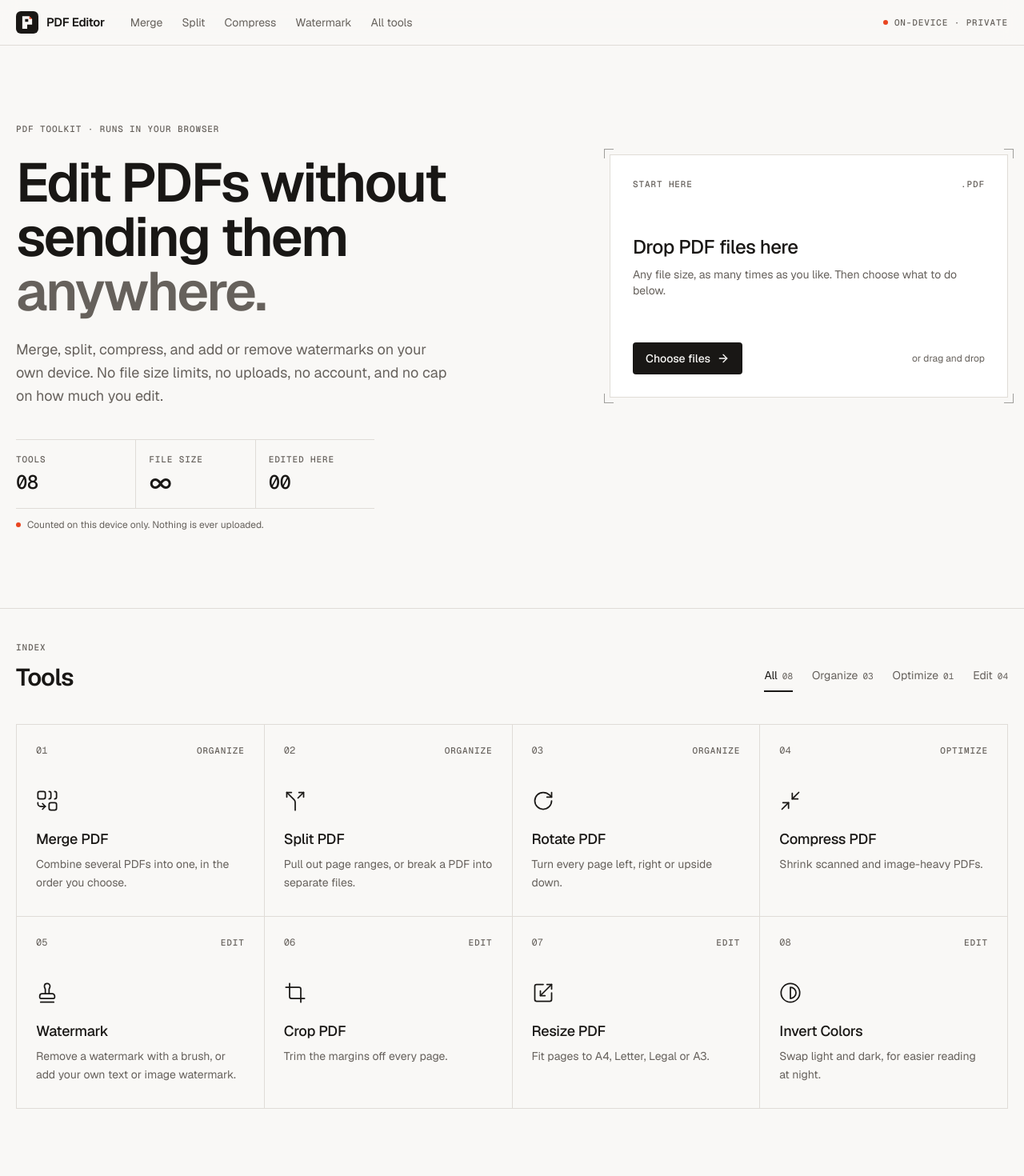
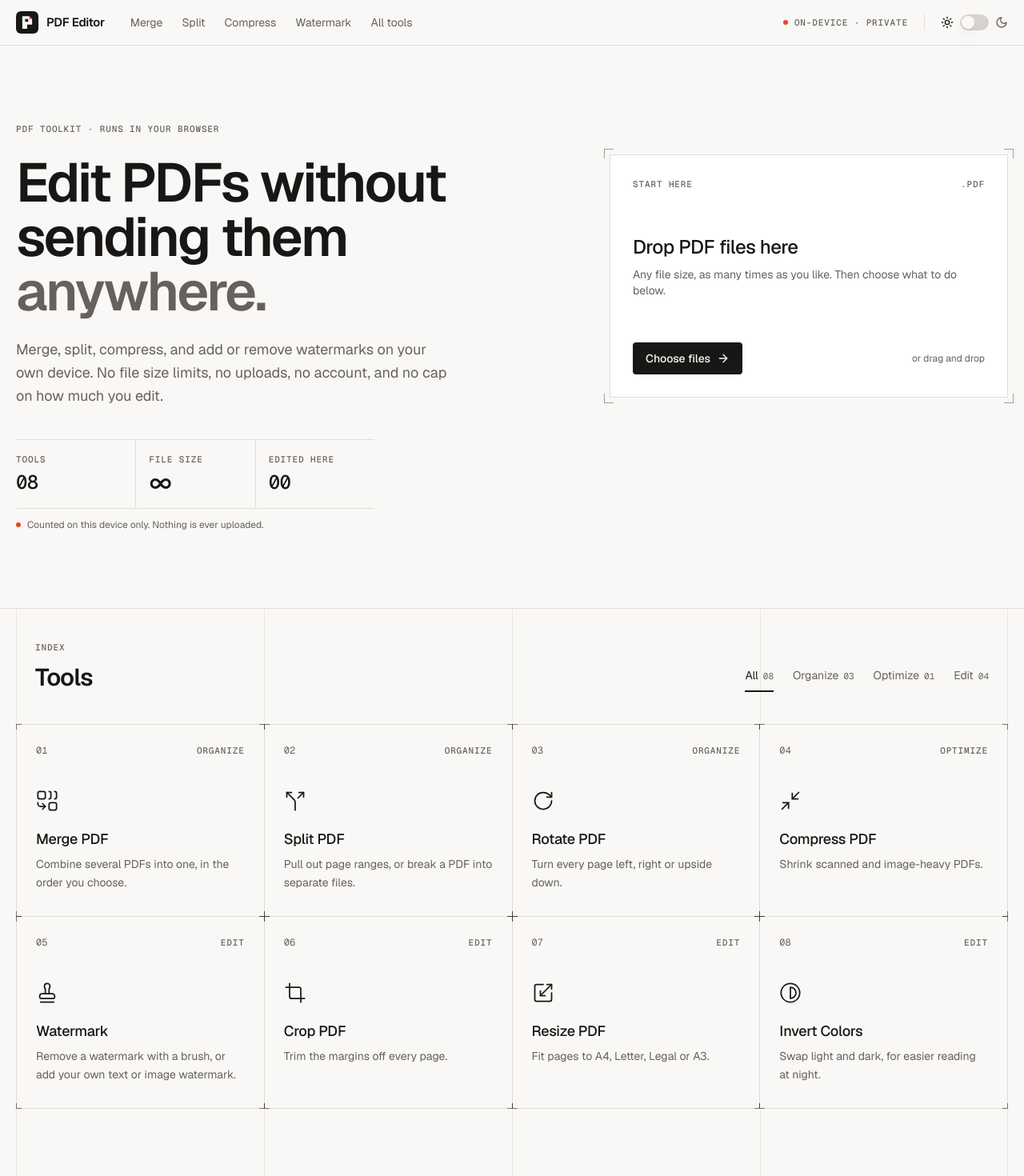
Before and after one commit to AneeshRahman/PDF-editor, a React (Vite) app: page / in a window 1280 px wide. Shown: the top 1470 px of the page at 80% size. Built offline with nearby package versions, Linux system fonts and the light colour scheme.

Commit message:
feat: implement theme switcher and enhance theme management with local storage support

```diff
--- a/index.html
+++ b/index.html
@@ -11,7 +11,18 @@
     <meta name="apple-mobile-web-app-title" content="PDF Editor" />
     <meta name="theme-color" media="(prefers-color-scheme: light)" content="#f9f8f5" />
     <meta name="theme-color" media="(prefers-color-scheme: dark)" content="#131211" />
-    <meta name="color-scheme" content="light" />
+    <meta name="color-scheme" content="light dark" />
+    <!-- Apply the saved (or system) theme before first paint, so there is no flash. -->
+    <script>
+      (function () {
+        try {
+          var t = localStorage.getItem("pdf-editor:theme");
+          if (t !== "light" && t !== "dark") t = matchMedia("(prefers-color-scheme: dark)").matches ? "dark" : "light";
+          document.documentElement.classList.toggle("dark", t === "dark");
+          document.documentElement.style.colorScheme = t;
+        } catch (e) {}
+      })();
+    </script>
 
     <link rel="icon" href="/favicon.svg" type="image/svg+xml" />
     <link rel="icon" href="/favicon-32.png" type="image/png" sizes="32x32" />
--- a/src/components/AppLayout.tsx
+++ b/src/components/AppLayout.tsx
@@ -2,6 +2,7 @@ import { Link, NavLink, Outlet } from "react-router-dom";
 import { TOOLS } from "../lib/tools";
 import { cn } from "../lib/utils";
 import { Wordmark } from "./brand";
+import { ThemeSwitch } from "./ThemeSwitch";
 
 const NAV = ["merge", "split", "compress", "watermark"];
 
@@ -34,14 +35,18 @@ export const AppLayout = () => (
             All tools
           </Link>
         </nav>
-        <span className="label-mono ml-auto hidden items-center gap-2 lg:flex">
+        <div className="ml-auto flex items-center gap-5">
+          <span className="label-mono hidden items-center gap-2 lg:flex">
             <span className="h-1.5 w-1.5 rounded-full bg-brand" aria-hidden="true" />
             On-device · Private
           </span>
+          <span className="hidden h-5 w-px bg-border lg:block" aria-hidden="true" />
+          <ThemeSwitch />
           {/* On phones the nav is hidden, so offer a way to the tool list. */}
-        <Link to="/#tools" className="ml-auto rounded-md border border-border px-3 py-1.5 text-sm font-medium md:hidden">
+          <Link to="/#tools" className="rounded-md border border-border px-3 py-1.5 text-sm font-medium md:hidden">
             Tools
           </Link>
+        </div>
       </div>
     </header>
     <main className="flex-1">
--- /dev/null
+++ b/src/components/ThemeSwitch.tsx
@@ -0,0 +1,22 @@
+import { Moon, Sun } from "lucide-react";
+import { Switch } from "./ui/switch";
+import { useTheme } from "../lib/theme";
+import { cn } from "../lib/utils";
+
+/** Sun · switch · moon. A real on/off switch for dark mode. */
+export const ThemeSwitch = ({ className }: { className?: string }) => {
+  const { theme, setTheme } = useTheme();
+  const dark = theme === "dark";
+  return (
+    <label className={cn("flex cursor-pointer select-none items-center gap-2", className)}>
+      <Sun className={cn("h-4 w-4 transition-colors", dark ? "text-muted-foreground" : "text-foreground")} aria-hidden="true" />
+      <Switch
+        checked={dark}
+        onCheckedChange={(on) => setTheme(on ? "dark" : "light")}
+        aria-label="Dark theme"
+        className="h-5 w-9 data-[state=checked]:bg-foreground data-[state=unchecked]:bg-input [&>span]:h-4 [&>span]:w-4 [&>span]:data-[state=checked]:translate-x-4"
+      />
+      <Moon className={cn("h-4 w-4 transition-colors", dark ? "text-foreground" : "text-muted-foreground")} aria-hidden="true" />
+    </label>
+  );
+};
--- /dev/null
+++ b/src/lib/theme.ts
@@ -0,0 +1,61 @@
+import { useCallback, useSyncExternalStore } from "react";
+
+/**
+ * Light/dark theme. Follows the system setting until the user flips the switch, then
+ * remembers their choice. index.html applies it before first paint (no flash).
+ */
+export type Theme = "light" | "dark";
+
+const KEY = "pdf-editor:theme";
+const media = () => window.matchMedia("(prefers-color-scheme: dark)");
+
+function stored(): Theme | null {
+  try {
+    const v = localStorage.getItem(KEY);
+    return v === "light" || v === "dark" ? v : null;
+  } catch {
+    return null;
+  }
+}
+
+export const currentTheme = (): Theme => stored() ?? (media().matches ? "dark" : "light");
+
+export function applyTheme(theme: Theme) {
+  const root = document.documentElement;
+  root.classList.toggle("dark", theme === "dark");
+  root.style.colorScheme = theme;
+}
+
+const listeners = new Set<() => void>();
+const notify = () => listeners.forEach((l) => l());
+
+function subscribe(fn: () => void) {
+  listeners.add(fn);
+  // Follow the system while the user hasn't chosen.
+  const onSystem = () => {
+    if (!stored()) {
+      applyTheme(currentTheme());
+      fn();
+    }
+  };
+  const mq = media();
+  mq.addEventListener("change", onSystem);
+  return () => {
+    listeners.delete(fn);
+    mq.removeEventListener("change", onSystem);
+  };
+}
+
+export function useTheme() {
+  const theme = useSyncExternalStore(subscribe, currentTheme, () => "light" as Theme);
+  const setTheme = useCallback((t: Theme) => {
+    try {
+      localStorage.setItem(KEY, t);
+    } catch {
+      // storage blocked: still switch for this visit
+    }
+    applyTheme(t);
+    notify();
+  }, []);
+  return { theme, setTheme };
+}
--- a/src/pages/Home.tsx
+++ b/src/pages/Home.tsx
@@ -22,6 +22,19 @@ const readStats = () => statsCache;
 type Filter = "all" | ToolCategory;
 
 const pad = (n: number) => String(n).padStart(2, "0");
+
+/** Darker 7px ticks on a cell's four corners, sitting on its border lines. */
+const CornerTicks = () => {
+  const tick = "pointer-events-none absolute h-[7px] w-[7px] border-foreground/55";
+  return (
+    <span aria-hidden="true">
+      <span className={cn(tick, "-left-px -top-px border-l border-t")} />
+      <span className={cn(tick, "-right-px -top-px border-r border-t")} />
+      <span className={cn(tick, "-bottom-px -left-px border-b border-l")} />
+      <span className={cn(tick, "-bottom-px -right-px border-b border-r")} />
+    </span>
+  );
+};
 
 const STEPS = [
   { title: "Add a PDF", text: "Drop it in or choose it from your device. It is opened right here, in this tab." },
@@ -179,9 +192,24 @@ const Home = () => {
       </section>
 
       {/* ------------------------------ Tools ----------------------------- */}
-      <section id="tools" className="scroll-mt-14">
-        <div className="container">
-          <div className="flex flex-col gap-6 py-10 md:flex-row md:items-end md:justify-between">
+      <section id="tools" className="scroll-mt-14 overflow-hidden">
+        <div className="container relative">
+          {/* Column guides: faint lines on the grid's columns, running the full height of
+              the section, past the cells (like layout guides in a design tool). */}
+          <div aria-hidden="true" className="pointer-events-none absolute inset-x-[1.25rem] inset-y-0 grid grid-cols-2 lg:grid-cols-4">
+            {[0, 1, 2, 3].map((k) => (
+              <span
+                key={k}
+                className={cn(
+                  "border-l border-border/60",
+                  (k === 1 || k === 3) && "border-r",
+                  k === 1 && "lg:border-r-0",
+                  k >= 2 && "hidden lg:block"
+                )}
+              />
+            ))}
+          </div>
+          <div className="relative flex flex-col gap-6 px-4 py-10 sm:px-6 md:flex-row md:items-end md:justify-between">
             <div>
               <p className="label-mono">Index</p>
               <h2 className="mt-3 text-3xl font-semibold tracking-[-0.03em]">
@@ -208,7 +236,7 @@ const Home = () => {
           </div>
 
           {ready.length > 0 && (
-            <div className="mb-6 flex items-center gap-4 border border-border bg-card px-4 py-3">
+            <div className="relative mb-6 flex items-center gap-4 border border-border bg-card px-4 py-3">
               <span className="h-2 w-2 shrink-0 rounded-full bg-brand" aria-hidden="true" />
               <p className="min-w-0 flex-1 truncate text-sm">
                 <span className="font-medium">
@@ -231,8 +259,9 @@ const Home = () => {
             </div>
           )}
 
-          {/* The grid: hairline-ruled cells sharing their borders. */}
-          <div className="grid grid-cols-2 border-l border-t border-border lg:grid-cols-4">
+          {/* The grid: hairline cells sharing their borders, with darker corner ticks that
+              meet as "+" where four cells join. */}
+          <div className="relative grid grid-cols-2 border-l border-t border-border lg:grid-cols-4">
             {visible.map((tool) => {
               const Icon = tool.icon;
               const index = TOOLS.indexOf(tool) + 1;
@@ -243,6 +272,7 @@ const Home = () => {
                   onClick={(e) => openTool(tool, e)}
                   className="group relative flex min-h-[9.5rem] flex-col border-b border-r border-border bg-background p-4 transition-colors sm:min-h-[15rem] sm:p-6 hover:bg-card focus-visible:z-10 focus-visible:outline-none focus-visible:ring-2 focus-visible:ring-ring"
                 >
+                  <CornerTicks />
                   <div className="flex items-start justify-between">
                     <span className="font-mono text-xs text-muted-foreground">{pad(index)}</span>
                     <span className="label-mono hidden sm:inline">{CATEGORIES[tool.category].label}</span>
@@ -255,11 +285,12 @@ const Home = () => {
               );
             })}
           </div>
+          <div className="h-24" aria-hidden="true" />
         </div>
       </section>
 
       {/* -------------------------- How it works -------------------------- */}
-      <section className="mt-24 border-t border-border">
+      <section className="border-t border-border">
         <div className="container grid lg:grid-cols-12">
           <div className="py-10 lg:col-span-3 lg:py-12">
             <p className="label-mono">Process</p>
--- a/tailwind.config.ts
+++ b/tailwind.config.ts
@@ -9,7 +9,7 @@ export default {
   theme: {
     container: {
       center: true,
-      padding: { DEFAULT: "1.25rem", sm: "2rem" },
+      padding: "1.25rem",
       screens: {
         "2xl": "1400px",
       },
```
Lines whose indentation alone changed are shown as unchanged.
